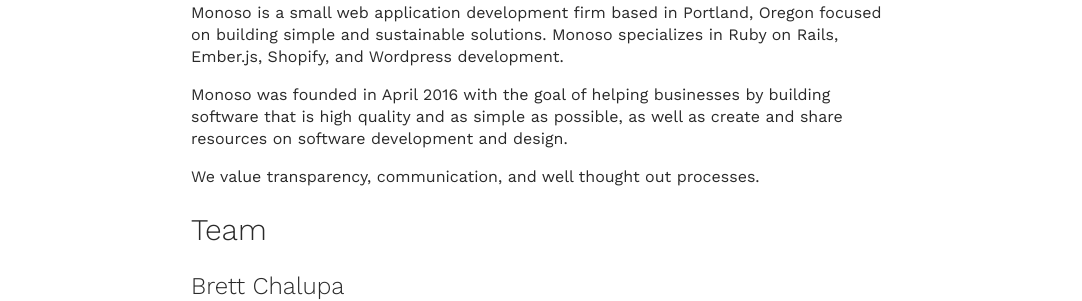
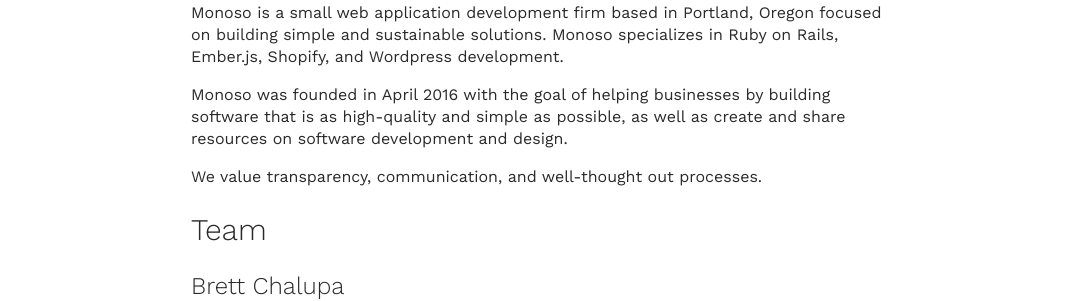
Before and after one commit to brettchalupa/brettcodes, a Jekyll site: the page built from about.md, in a window 1280 px wide. Shown: the part 197-498 px from the top of the page, without its empty margins (99-1181 px from the left). Built offline with Jekyll 4.4.1, drawn with Linux system fonts in a browser that asks for light colours.

```diff
--- a/about.md
+++ b/about.md
@@ -13,11 +13,10 @@ specializes in Ruby on Rails, Ember.js, Shopify, and Wordpress
 development.
 
 Monoso was founded in April 2016 with the goal of helping businesses by
-building software that is high quality and as simple as possible, as
-well as create and share resources on software development
-and design.
+building software that is as high-quality and simple as possible, as
+well as create and share resources on software development and design.
 
-We value transparency, communication, and well thought out processes.
+We value transparency, communication, and well-thought out processes.
 
 ## Team
 
```
